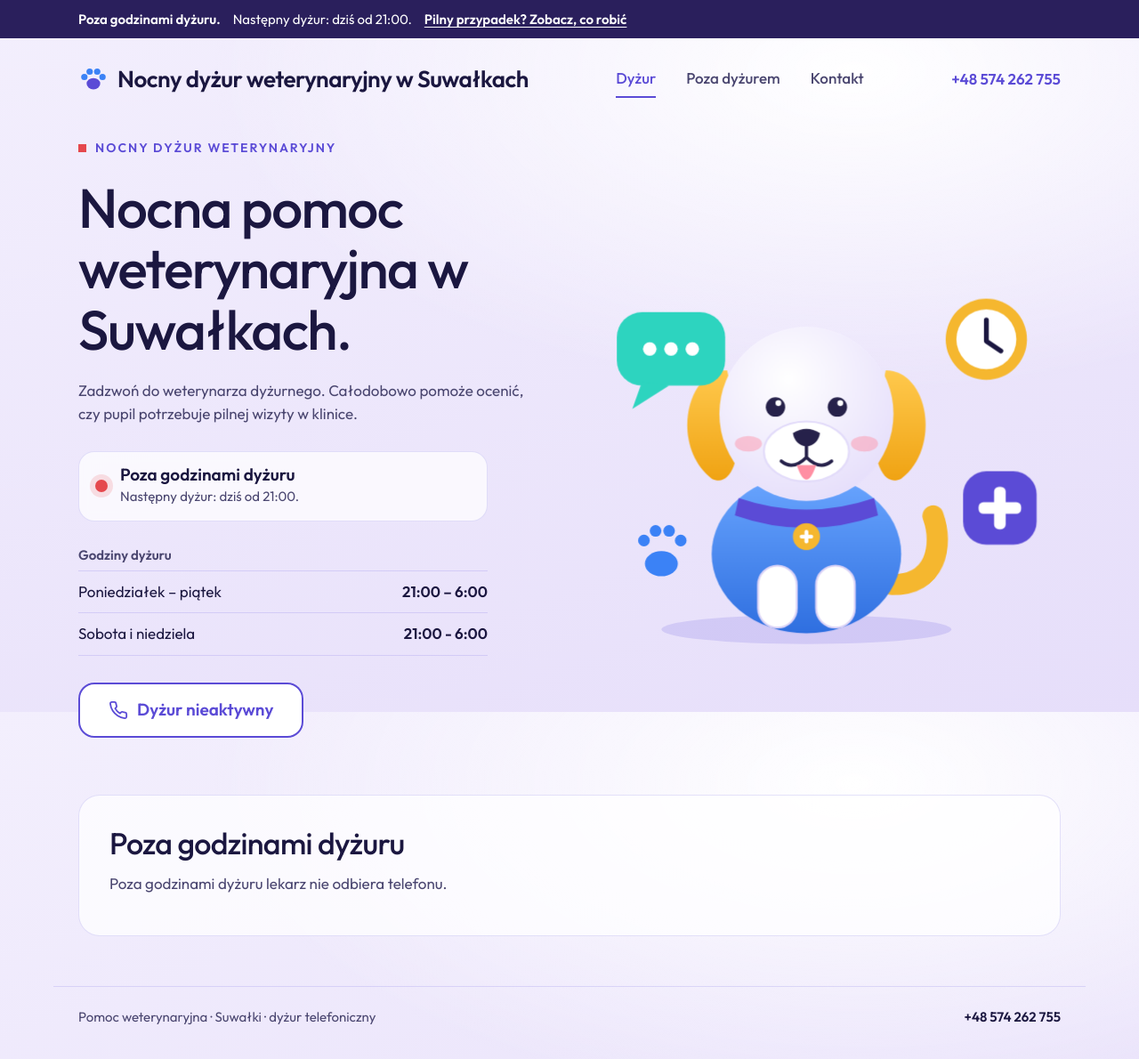
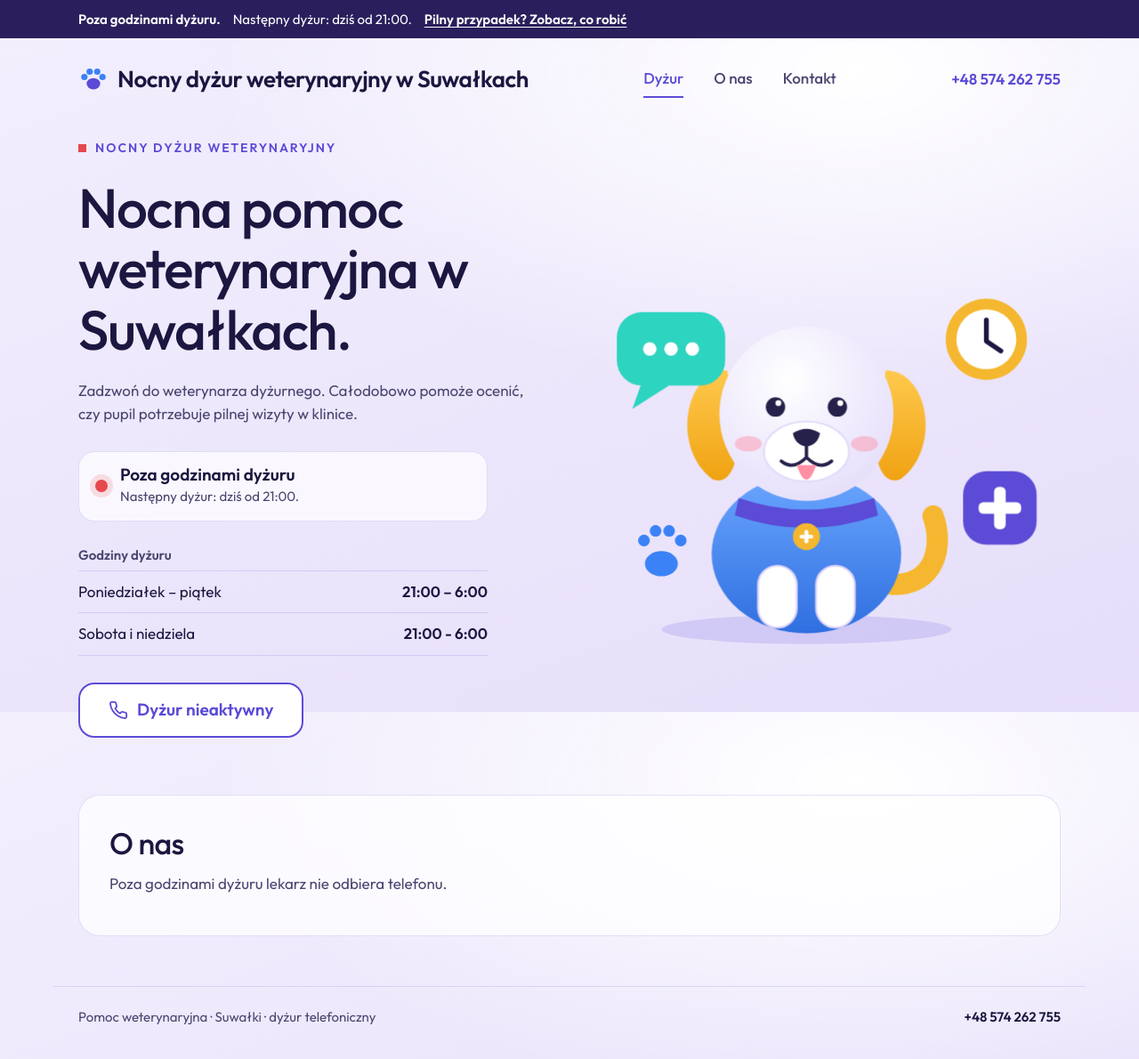
Before and after one commit to sebbab10/Vet_2, a plain HTML site: page index.html in a window 1280 px wide. Shown: the whole page at 89% size. Drawn offline with Linux system fonts and the light colour scheme.

Commit message:
Update index.html

```diff
--- a/index.html
+++ b/index.html
@@ -29,7 +29,7 @@
     </a>
     <nav aria-label="Menu główne">
       <a href="#dyzur" aria-current="page">Dyżur</a>
-      <a href="#poza-dyzurem">Poza dyżurem</a>
+      <a href="#o-nas">O nas</a>
       <a href="#kontakt">Kontakt</a>
     </nav>
     <a class="head-call" href="#kontakt" data-phone></a>
@@ -93,11 +93,11 @@
       </div>
     </section>
 
-    <section class="info" id="poza-dyzurem">
+    <section class="info" id="o-nas">
       <div class="card">
         <div>
-          <h2>Poza godzinami dyżuru</h2>
-          <p data-closed-info>Poza godzinami dyżuru lekarz nie odbiera telefonu</p>
+          <h2>O nas</h2>
+          <p data-closed-info>Suwalski Dyżur Weterynaryjny powstał w 2019 roku z inicjatywy lek. wet. Ewy Borejszo, jako odpowiedź na brak całodobowej opieki weterynaryjnej w Suwałkach. Weterynarze z różnych klinik współpracują, świadcząc usługi „nocnego weterynarza”. Niestety potrzeby są ogromne, a pomoc udzielana jest poza standardowymi godzinami pracy, jako dodatek. Dlatego prosimy o wyrozumiałość, gdy nie uda nam się pokryć wszystkich godzin lub odebrać wszystkich telefonów. Zrobimy jednak, co w naszej mocy, by pomóc Państwa pupilowi w nagłych przypadkach lub doradzić telefonicznie, co można zrobić samodzielnie do czasu otwarcia przychodni weterynaryjnej.</p>
           <p> </p>
         </div>
       </div>
```
